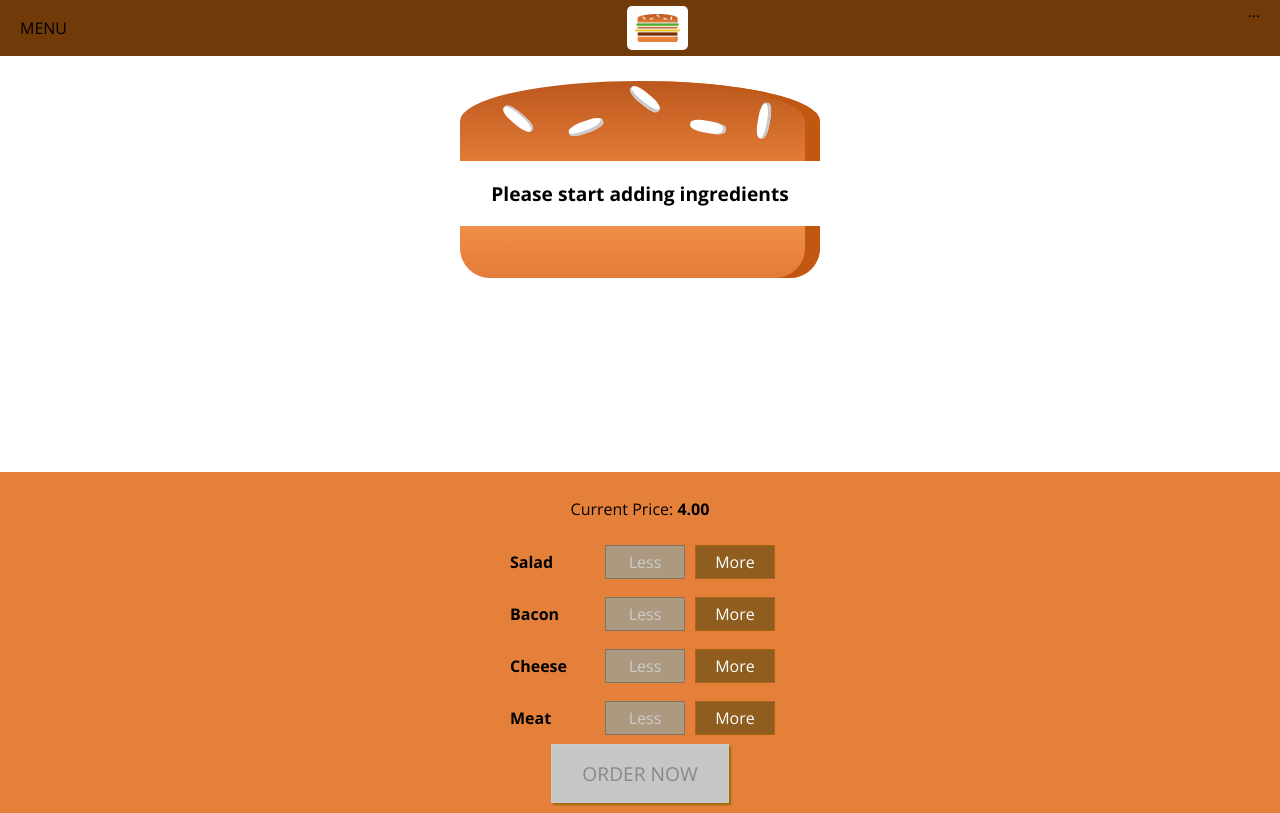
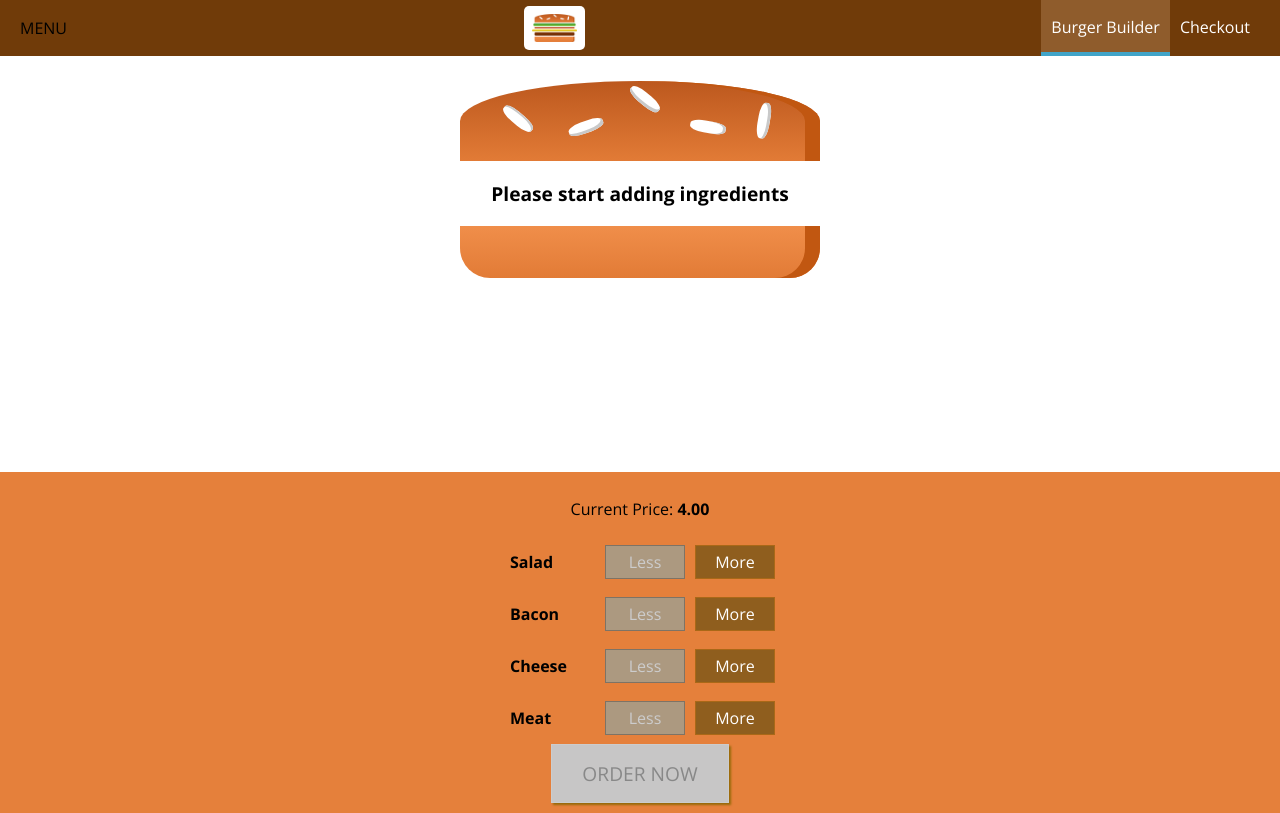
Before and after one commit to jvhti/burger-builder, a React (Create React App) app: page / in a window 1280 px wide. Built offline with nearby package versions, Linux system fonts and the light colour scheme.

Commit message:
Create NavigationItems and NavigationItem components

```diff
--- /dev/null
+++ b/src/components/Navigation/NavigationItems/NavigationItem/NavigationItem.js
@@ -0,0 +1,12 @@
+import React from 'react';
+import classes from './NavigationItem.module.scss';
+
+const navigationItem = (props) => {
+  return (
+      <li className={classes.NavigationItem}><a href={props.link}
+                                                className={props.active ? classes.active : null}>{props.children}</a>
+      </li>
+  );
+};
+
+export default navigationItem;
--- /dev/null
+++ b/src/components/Navigation/NavigationItems/NavigationItem/NavigationItem.module.scss
@@ -0,0 +1,24 @@
+.NavigationItem {
+  margin: 0;
+  box-sizing: border-box;
+  display: flex;
+  height: 100%;
+  width: auto;
+  align-items: center;
+
+  a {
+    color: white;
+    text-decoration: none;
+    height: 100%;
+    padding: 16px 10px;
+    border-bottom: 4px solid transparent;
+    box-sizing: border-box;
+    display: block;
+
+    &:hover, &:active, &.active {
+      background-color: #8F5C2C;
+      border-bottom: 4px solid #40A4C8;
+      color: white;
+    }
+  }
+}
--- /dev/null
+++ b/src/components/Navigation/NavigationItems/NavigationItems.js
@@ -0,0 +1,14 @@
+import React from 'react';
+import classes from './NavigationItems.module.scss';
+import NavigationItem from "./NavigationItem/NavigationItem";
+
+const navigationItems = () => {
+  return (
+      <ul className={classes.NavigationItems}>
+        <NavigationItem link="/" active>Burger Builder</NavigationItem>
+        <NavigationItem link="/">Checkout</NavigationItem>
+      </ul>
+  );
+};
+
+export default navigationItems;
--- /dev/null
+++ b/src/components/Navigation/NavigationItems/NavigationItems.module.scss
@@ -0,0 +1,8 @@
+.NavigationItems {
+  margin: 0;
+  padding: 0;
+  list-style: none;
+  display: flex;
+  align-items: center;
+  height: 100%;
+}
--- a/src/components/Navigation/Toolbar/Toolbar.js
+++ b/src/components/Navigation/Toolbar/Toolbar.js
@@ -1,6 +1,7 @@
 import React from 'react';
 import classes from './Toolbar.module.scss';
 import Logo from "../../Logo/Logo";
+import NavigationItems from "../NavigationItems/NavigationItems";
 
 const toolbar = () => {
   return (
@@ -8,7 +9,7 @@
         <div>MENU</div>
         <Logo/>
         <nav>
-          ...
+          <NavigationItems/>
         </nav>
       </header>
   );
```
